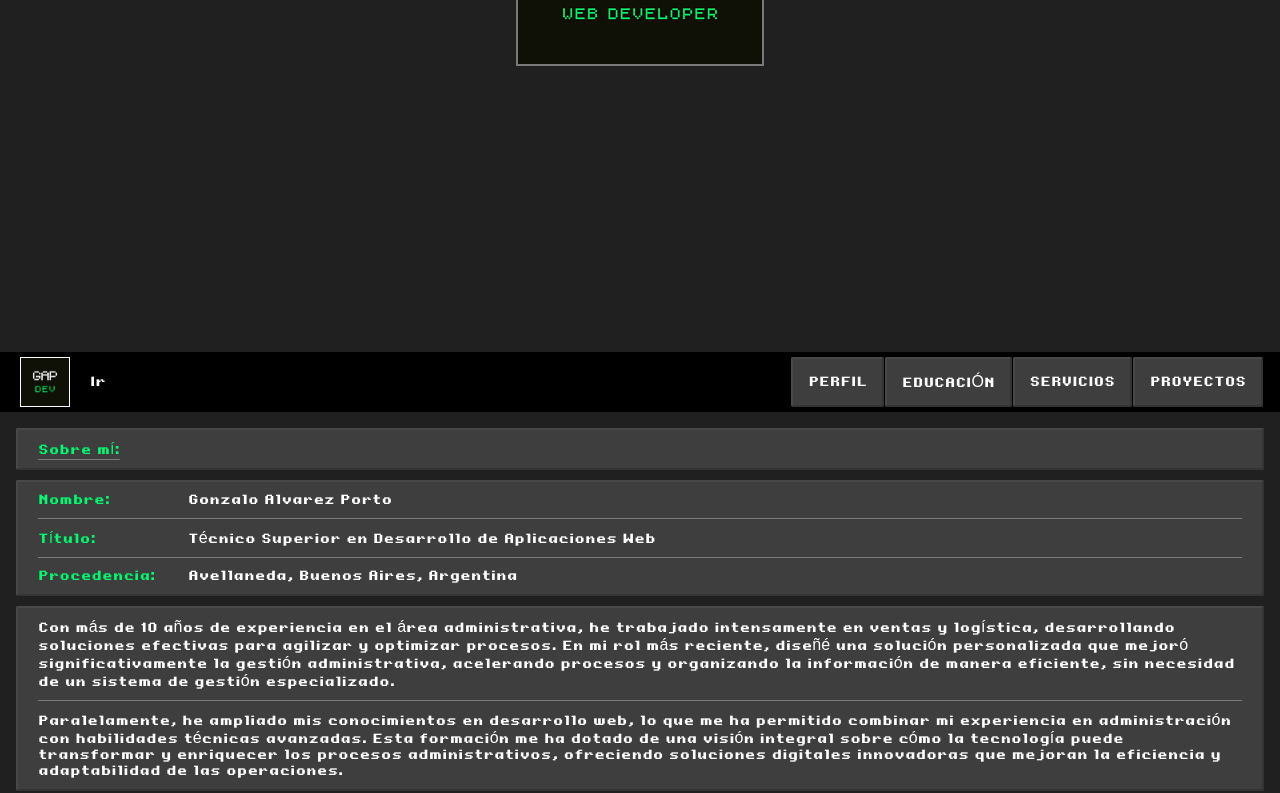
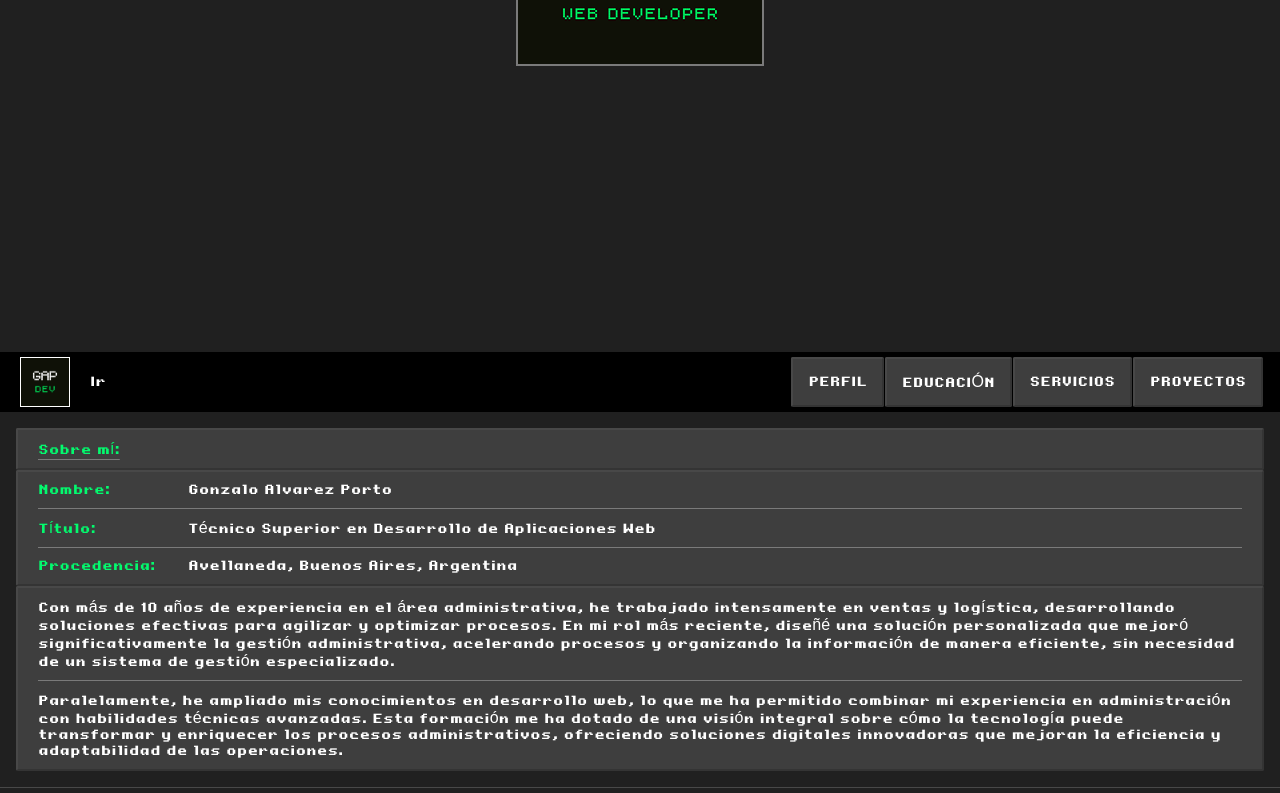
Before and after one commit to GonzaloAlvarezPorto/gonzaloAlvarezPorto, a React (Vite) app: page /#perfil in a window 1280 px wide. Shown: the part 448-1241 px from the top of the page. Built offline with nearby package versions, Linux system fonts and the light colour scheme.

Commit message:
Borrado margin-bottom infoPersonal

```diff
--- a/src/styles/main/_principalPerfil.scss
+++ b/src/styles/main/_principalPerfil.scss
@@ -16,7 +16,6 @@
         background-color: $colorFondoSeccion;
         border-radius: 2px;
         padding: 10px 20px;
-        margin-bottom: 10px;
     }
 
     .texto__infoPersonal {
@@ -30,7 +29,6 @@
         border-top: 2px solid $bordeIzquierdoOSuperior;
         background-color: $colorFondoSeccion;
         border-radius: 2px;
-        margin-bottom: 10px;
 
         .infoPersonal__nombre,
         .infoPersonal__titulo {
```
